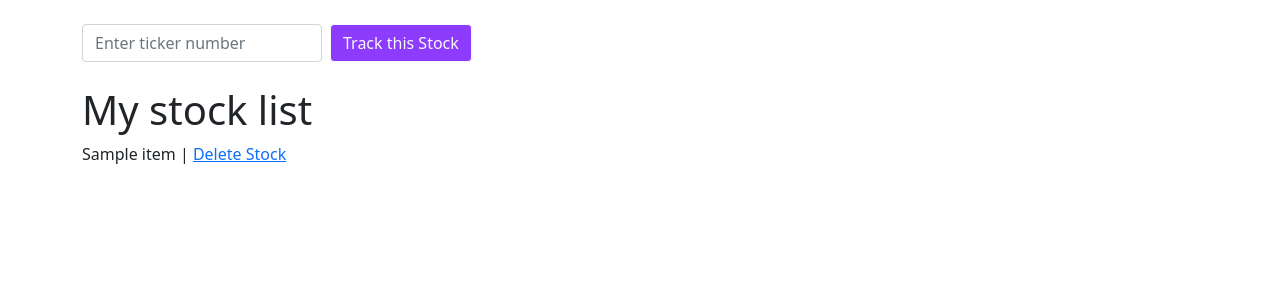
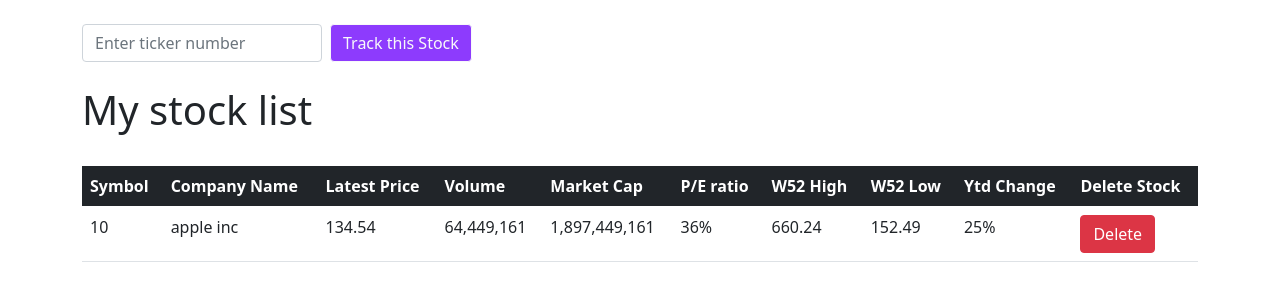
Before and after one commit to Azurevolver/trader_app, a Django app: template stock/templates/stock_list.html in a window 1280 px wide. Shown: the part 70-371 px from the top of the page. Run offline with Django 3.2, Linux system fonts and the light colour scheme; the template is opened without the code that fills it: most values are stand-ins (such as "Sample title", 1, 10 or a date in 2020).

Commit message:
[UPDATE] Modify stock list table UI

```diff
--- a/stock/templates/stock_list.html
+++ b/stock/templates/stock_list.html
@@ -9,10 +9,51 @@
     <br/>
 
     <h1>My stock list</h1>
+    {% if stock_symbol_list %}
+        <table class="table table-hover">
+            <thead class="table-dark">
+            <tr>
+                <th scope="col">Symbol</th>
+                <th scope="col">Company Name</th>
+                <th scope="col">Latest Price</th>
+                <th scope="col">Volume</th>
+                <th scope="col">Market Cap</th>
+                <th scope="col">P/E ratio</th>
+                <th scope="col">W52 High</th>
+                <th scope="col">W52 Low</th>
+                <th scope="col">Ytd Change</th>
+                <th scope="col">Delete Stock</th>
+            </tr>
+            </thead>
+            <tbody>
+            {% for stock in stock_symbol_list %}
 
-    {% for item in stock_symbol_list %}
-        {{ item }} | <a href="{%  url 'delete_stock' item.id %}">Delete Stock</a>
-        <br/>
-    {% endfor %}
+                <tr>
+                    <td>{{ stock }}</td>
+                    <td>apple inc</td>
+                    <td>134.54</td>
+                    <td>64,449,161</td>
+                    <td>1,897,449,161</td>
+                    <td>36%</td>
+                    <td>660.24</td>
+                    <td>152.49</td>
+                    <td>25%</td>
+                    {#                    <td><a href="{% url 'delete_stock' stock.id %}">Delete</a></td>#}
+                    <td>
+                        <button type="button" class="btn btn-danger">
+                            <a class="text-white" style="text-decoration: none !important"
+                               href="{% url 'delete_stock' stock.id %}">
+                                Delete
+                            </a>
+                        </button>
+                    </td>
+                </tr>
+                <br/>
+            {% endfor %}
+            </tbody>
+        </table>
+    {% else %}
+        <h3 class="text-muted">Your stock ticker is empty</h3>
+    {% endif %}
 
 {% endblock %}
```
